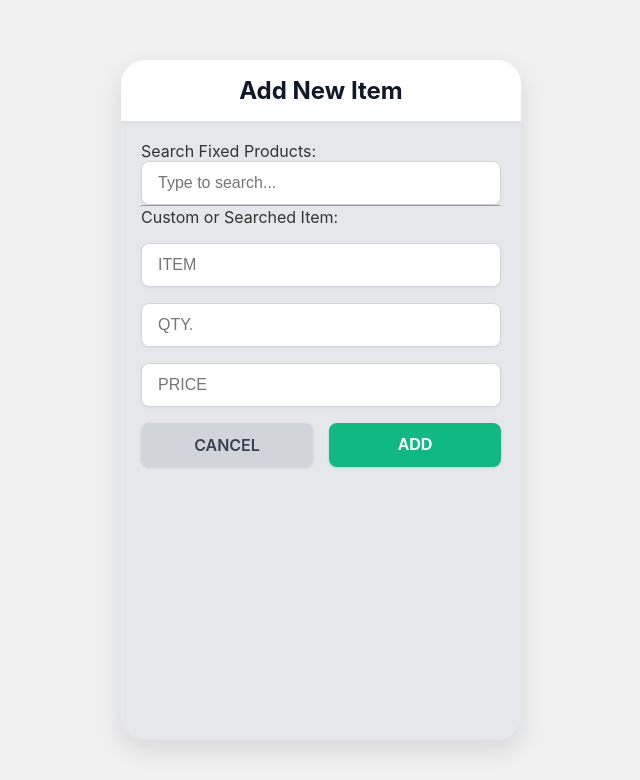
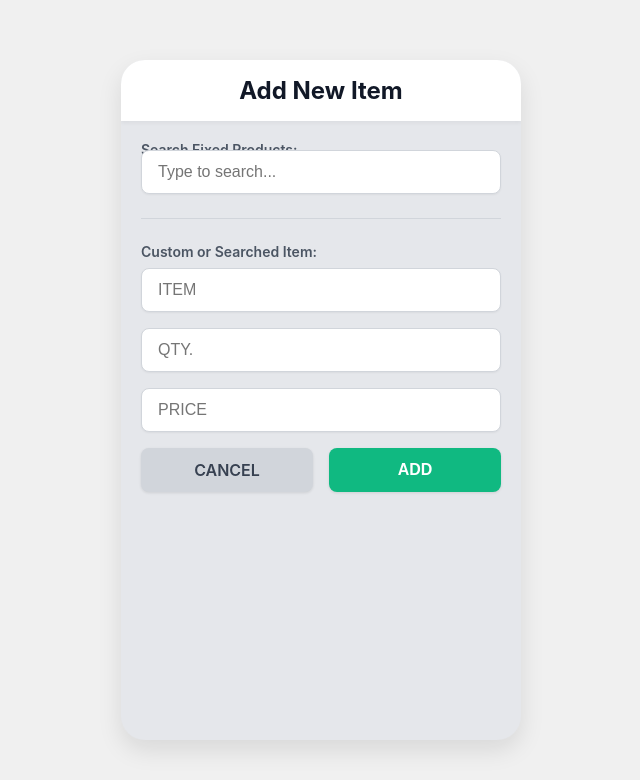
Before and after one commit to MarkSenpai20/STI-COLLEGE-LAOAG, a PHP site: page /add_item.php in a window 1280 px wide. Shown: the top 780 px of the page, without its empty margins (319-959 px from the left). Run offline with PHP 8.4, Linux system fonts and the light colour scheme.

Commit message:
Update style.css

```diff
--- a/Cryz/style.css
+++ b/Cryz/style.css
@@ -175,15 +175,29 @@ body {
     width: 100%;
     padding: 0.75rem 1rem;
     font-size: 1rem;
-  border: 1px solid #d1d5db;
+    border: 1px solid #D1D5DB;
     border-radius: 0.5rem;
-  box-shadow: 0 1px 2px rgba(0, 0, 0, 0.05);
+    box-shadow: 0 1px 2px rgba(0,0,0,0.05);
 }
 
 .form-input:focus {
     outline: none;
-  border-color: #6366f1;
+    border-color: #6366F1;
     box-shadow: 0 0 0 2px rgba(99, 102, 241, 0.2);
+}
+
+.form-label {
+    font-size: 0.875rem;
+    font-weight: 600;
+    color: #4B5563;
+    margin-bottom: -0.5rem; /* Pulls it closer to the input */
+    display: block;
+}
+
+.form-divider {
+    border: none;
+    border-top: 1px solid #D1D5DB;
+    margin: 1.5rem 0;
 }
 
 /* --- Pay Page --- */
@@ -250,12 +264,108 @@ body {
 /* --- Utility --- */
 .status-message {
     text-align: center;
-  color: #ef4444;
+    color: #EF4444;
     font-weight: 500;
     margin-bottom: 1rem;
     height: 1.5rem; /* Reserve space */
 }
 
+.status-message.success {
+    color: #059669;
+}
+
 .hidden {
     display: none;
 }
+
+/* --- Product Management Page (products.php) --- */
+.product-manage-list {
+    background-color: #fff;
+    border-radius: 0.5rem;
+    box-shadow: inset 0 1px 3px rgba(0,0,0,0.1);
+    max-height: 300px;
+    overflow-y: auto;
+}
+
+.product-manage-row {
+    display: flex;
+    justify-content: space-between;
+    align-items: center;
+    padding: 0.75rem 1rem;
+    border-bottom: 1px solid #f3f4f6;
+}
+
+.btn-delete-product {
+    background: #EF4444;
+    color: white;
+    border: none;
+    border-radius: 50%;
+    width: 24px;
+    height: 24px;
+    font-weight: 700;
+    line-height: 24px;
+    text-align: center;
+    cursor: pointer;
+}
+.btn-delete-product:hover {
+    background: #DC2626;
+}
+
+.import-export-container {
+    display: flex;
+    flex-direction: column;
+    gap: 1rem;
+}
+
+.import-form {
+    display: flex;
+    flex-direction: column;
+    gap: 0.5rem;
+    background-color: #fff;
+    padding: 1rem;
+    border-radius: 0.5rem;
+}
+
+/* --- Product Search (add_item.php) --- */
+.product-search-container {
+    position: relative;
+    margin-bottom: 1.5rem;
+}
+
+.search-results-container {
+    position: absolute;
+    top: 100%;
+    left: 0;
+    right: 0;
+    background-color: #fff;
+    border: 1px solid #D1D5DB;
+    border-top: none;
+    border-radius: 0 0 0.5rem 0.5rem;
+    box-shadow: 0 4px 6px rgba(0,0,0,0.1);
+    max-height: 200px;
+    overflow-y: auto;
+    z-index: 10;
+    display: none; /* Hidden by default */
+}
+
+.search-results-container.active {
+    display: block;
+}
+
+.search-result-item {
+    padding: 0.75rem 1rem;
+    cursor: pointer;
+    border-bottom: 1px solid #f3f4f6;
+}
+.search-result-item:hover {
+    background-color: #f3f4f6;
+}
+.search-result-item:last-child {
+    border-bottom: none;
+}
+
+.search-result-empty {
+    padding: 0.75rem 1rem;
+    color: #6B7280;
+    font-style: italic;
+}
```
Also changed, not shown: other parts of Cryz/style.css (+24 -24 lines). Lines whose indentation alone changed are shown as unchanged.
